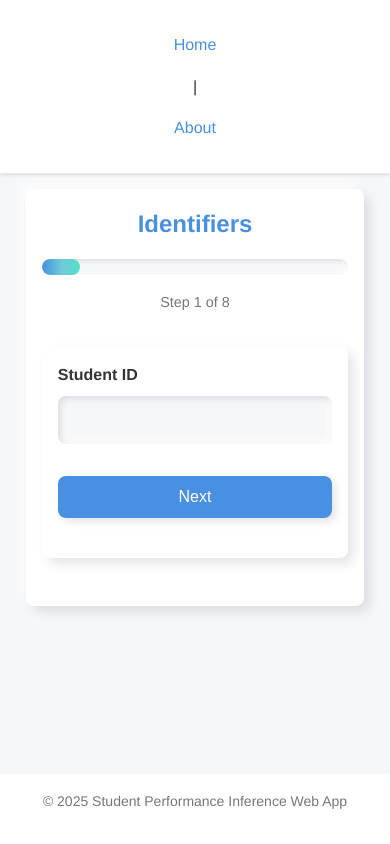
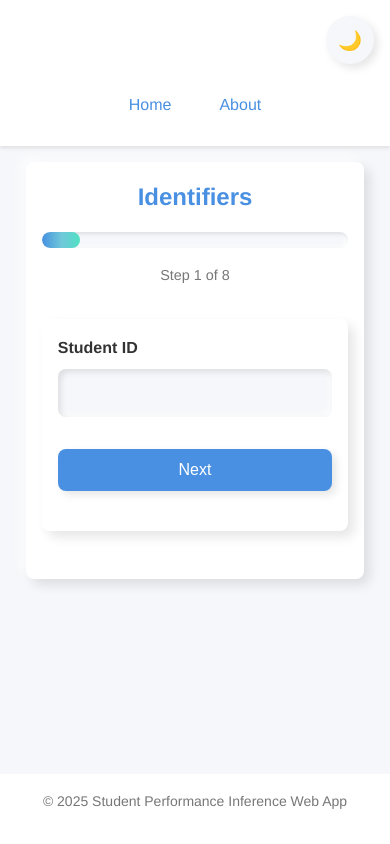
Before and after one commit to FrancescoPazz/Students-Habits-and-Academic-Perfomance, a Flask app: page /step/identifiers in a window 390 px wide. Run offline with Flask 3, Linux system fonts and the light colour scheme; parts of the project's set-up code (start-up, migrations or seed data) failed here and were passed over.

Commit message:
feat: :sparkles: Added support for dark theme and stylistic improvements in pages

```diff
--- a/app/static/style.css
+++ b/app/static/style.css
@@ -28,16 +42,25 @@ body {
   flex-direction: column;
   min-height: 100vh;
   line-height: 1.6;
+  transition: background-color 0.3s ease, color 0.3s ease;
 }
 
 header {
   background: var(--surface);
   padding: 1rem 2rem;
   box-shadow: 0 2px 4px var(--shadow-dark), inset 0 1px 0 var(--shadow-light);
+  transition: background-color 0.3s ease;
 }
 
 nav {
-  text-align: center;
+  display: flex;
+  justify-content: space-between;
+  align-items: center;
+}
+
+.nav-links {
+  display: flex;
+  align-items: center;
 }
 
 nav a {
@@ -53,9 +76,36 @@ nav a {
 nav a:hover {
   color: var(--secondary);
   background: var(--bg);
-  box-shadow:
-    2px 2px 4px var(--shadow-dark),
-    -2px -2px 4px var(--shadow-light);
+  box-shadow: 2px 2px 4px var(--shadow-dark), -2px -2px 4px var(--shadow-light);
+}
+
+.theme-toggle {
+  background: var(--bg);
+  border: none;
+  border-radius: 50%;
+  width: 3rem;
+  height: 3rem;
+  cursor: pointer;
+  font-size: 1.2rem;
+  display: flex;
+  align-items: center;
+  justify-content: center;
+  transition: all 0.3s ease;
+  box-shadow: 4px 4px 8px var(--shadow-dark), -4px -4px 8px var(--shadow-light);
+}
+
+.theme-toggle:hover {
+  transform: scale(1.1);
+  box-shadow: 6px 6px 12px var(--shadow-dark), -6px -6px 12px var(--shadow-light);
+}
+
+.theme-toggle:active {
+  transform: scale(0.95);
+  box-shadow: inset 4px 4px 8px var(--shadow-dark), inset -4px -4px 8px var(--shadow-light);
+}
+
+.theme-icon {
+  transition: transform 0.3s ease;
 }
 
 main {
@@ -76,14 +127,13 @@ p {
   color: var(--muted);
 }
 
-.step-container {
+.step-container, .about-container, .result-container, form {
   background: var(--surface);
   padding: 2rem;
   border-radius: var(--radius);
-  box-shadow:
-    6px 6px 12px var(--shadow-dark),
-    -6px -6px 12px var(--shadow-light);
+  box-shadow: 6px 6px 12px var(--shadow-dark), -6px -6px 12px var(--shadow-light);
   margin-bottom: 2rem;
+  transition: background-color 0.3s ease;
 }
 
 .progress-container {
@@ -104,9 +154,8 @@ p {
   border-radius: var(--radius);
   overflow: hidden;
   margin: 1rem 0;
-  box-shadow:
-    inset 2px 2px 4px var(--shadow-dark),
-    inset -2px -2px 4px var(--shadow-light);
+  box-shadow: inset 2px 2px 4px var(--shadow-dark), inset -2px -2px 4px var(--shadow-light);
+  transition: background-color 0.3s ease;
 }
 
 .progress {
@@ -153,7 +197,7 @@ p {
   margin-bottom: 1.5rem;
 }
 
-.form-label {
+.form-label, label {
   display: block;
   margin-bottom: 0.5rem;
   font-weight: 600;
@@ -335,23 +342,8 @@ input[type="submit"]:active {
   margin-bottom: 2rem;
 }
 
-form {
-  background: var(--surface);
-  padding: 2rem;
-  border-radius: var(--radius);
-  box-shadow:
-    6px 6px 12px var(--shadow-dark),
-    -6px -6px 12px var(--shadow-light);
-}
-
 form div, form p {
   margin-bottom: 1.5rem;
-}
-
-label {
-  display: block;
-  margin-bottom: 0.5rem;
-  font-weight: 500;
 }
 
 footer {
@@ -393,52 +376,22 @@ footer {
 }
 
 @media (max-width: 768px) {
-  .step-container {
-    padding: 1.5rem;
-  }
-
-  .navigation-buttons {
-    flex-direction: column;
-    gap: 0.5rem;
-  }
-
-  .navigation-buttons .btn {
-    width: 100%;
-  }
-
-  .progress-container h2 {
-    font-size: 1.5rem;
-  }
-
-  .result-score {
-    font-size: 2.5rem;
-  }
+  .step-container { padding: 1.5rem; }
+  .navigation-buttons { flex-direction: column; gap: 0.5rem; }
+  .navigation-buttons .btn { width: 100%; }
+  .progress-container h2 { font-size: 1.5rem; }
+  .result-score { font-size: 2.5rem; }
+  nav { flex-direction: column; gap: 1rem; }
+  .nav-links { order: 2; }
+  .theme-toggle { order: 1; align-self: flex-end; }
 }
 
 @media (max-width: 600px) {
-  header, footer {
-    padding: 1rem;
-  }
-
-  main {
-    margin: 1rem auto;
-    width: 95%;
-  }
-
-  .step-container,
-  form {
-    padding: 1rem;
-  }
-
-  nav a {
-    display: block;
-    margin: 0.5rem 0;
-  }
-
-  .btn {
-    padding: 0.6rem 1.2rem;
-    font-size: 0.9rem;
-  }
+  header, footer { padding: 1rem; }
+  main { margin: 1rem auto; width: 95%; }
+  .step-container, form { padding: 1rem; }
+  nav a { margin: 0.25rem 0.5rem; }
+  .btn { padding: 0.6rem 1.2rem; font-size: 0.9rem; }
 }
 
 .loading {
--- a/app/templates/base.html
+++ b/app/templates/base.html
@@ -9,8 +9,13 @@
 <body>
   <header>
     <nav>
-      <a href="{{ url_for('main.home') }}">Home</a> |
-      <a href="{{ url_for('main.about') }}">About</a>
+      <div class="nav-links">
+        <a href="{{ url_for('main.home') }}">Home</a>
+        <a href="{{ url_for('main.about') }}">About</a>
+      </div>
+      <button id="theme-toggle" class="theme-toggle" aria-label="Toggle theme">
+        <span class="theme-icon">🌙</span>
+      </button>
     </nav>
   </header>
 
@@ -23,5 +28,28 @@
   <footer>
     <p>&copy; 2025 Student Performance Inference Web App</p>
   </footer>
+
+  <script>
+    const themeToggle = document.getElementById('theme-toggle');
+    const themeIcon = document.querySelector('.theme-icon');
+    const body = document.body;
+
+    const currentTheme = localStorage.getItem('theme') || 'light';
+    body.setAttribute('data-theme', currentTheme);
+    updateThemeIcon(currentTheme);
+
+    themeToggle.addEventListener('click', () => {
+      const currentTheme = body.getAttribute('data-theme');
+      const newTheme = currentTheme === 'dark' ? 'light' : 'dark';
+
+      body.setAttribute('data-theme', newTheme);
+      localStorage.setItem('theme', newTheme);
+      updateThemeIcon(newTheme);
+    });
+
+    function updateThemeIcon(theme) {
+      themeIcon.textContent = theme === 'dark' ? '☀️' : '🌙';
+    }
+  </script>
 </body>
 </html>
```
Also changed, not shown: other parts of app/static/style.css (+41 -87 lines), app/templates/about.html (+8 -6 lines), app/templates/result.html (+6 -3 lines).
